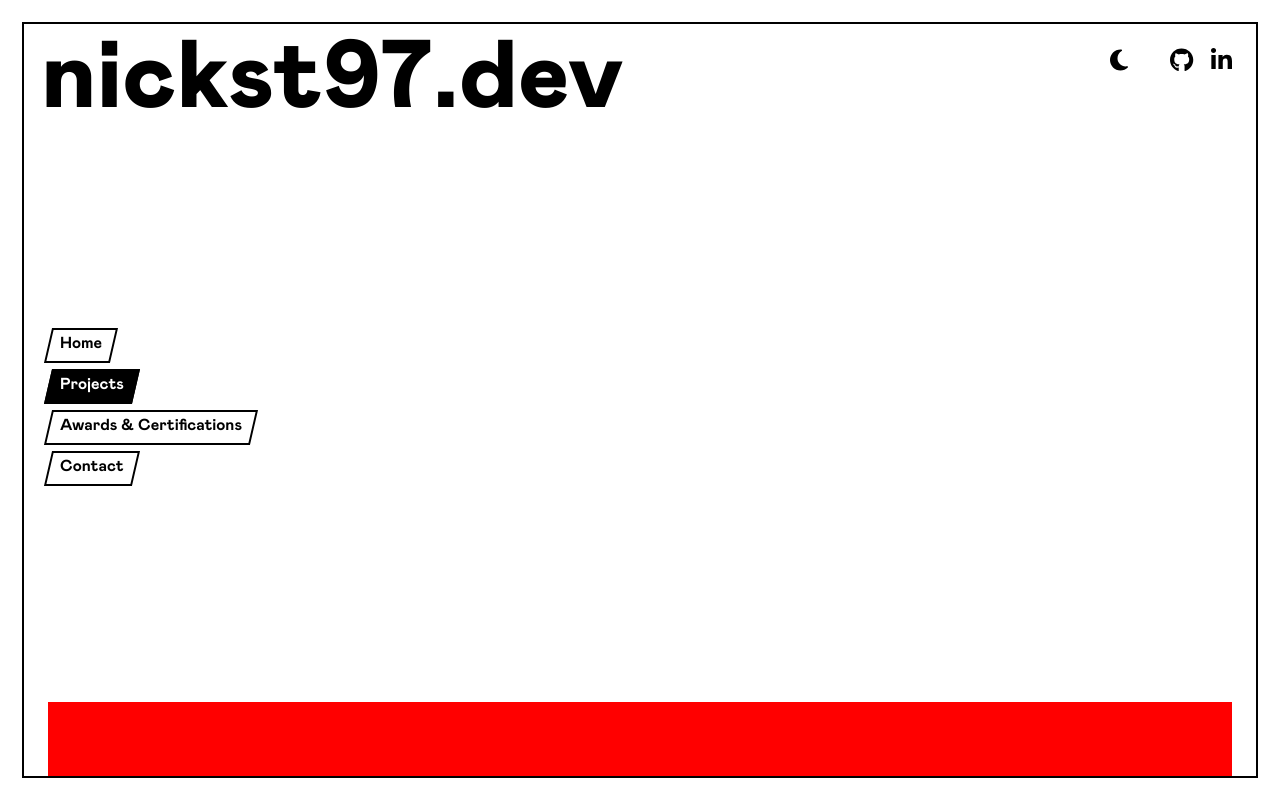
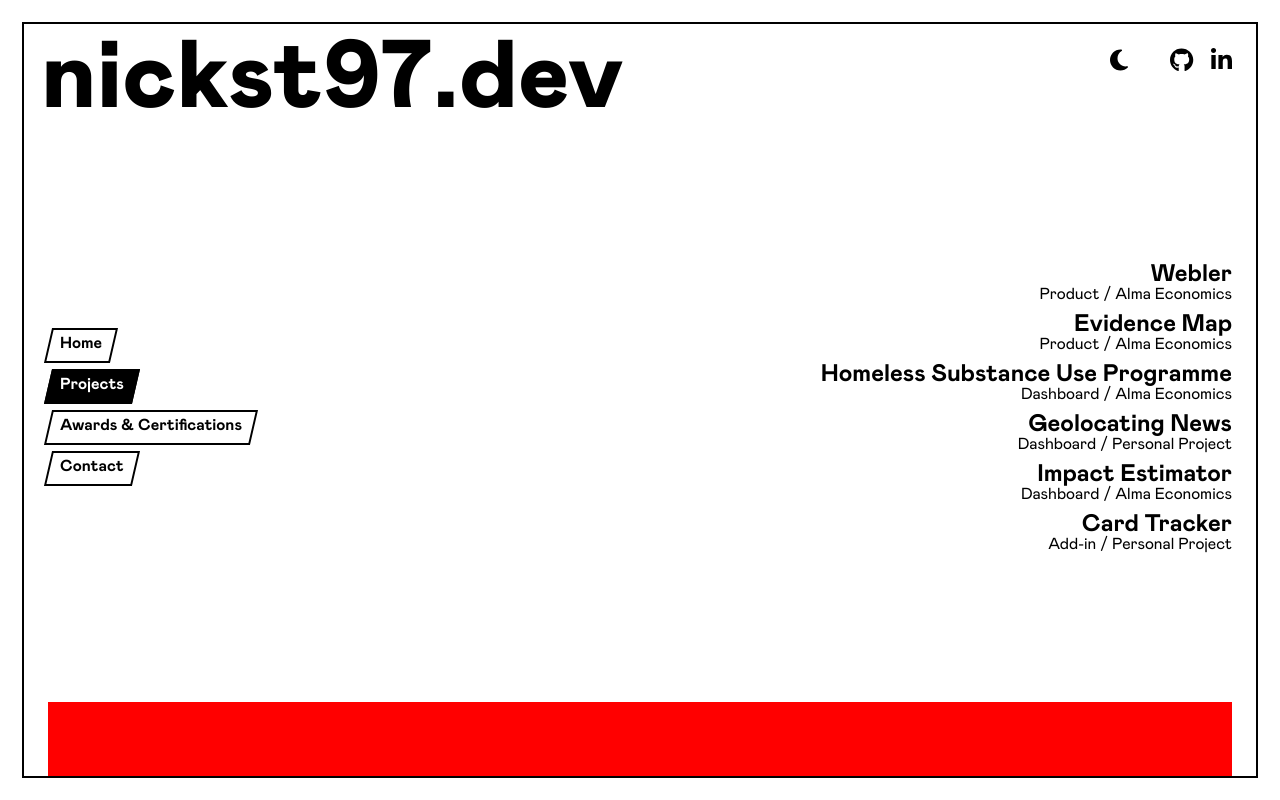
Before and after one commit to nickst97/nickst97.github.io, a React (Create React App) app: page / in a window 1280 px wide. Both pictures are taken after a click on the button "Projects". Built offline with nearby package versions, Linux system fonts and the light colour scheme.

Commit message:
Added dumb links to projects

```diff
--- a/src/components/sections/AwardsCertifications.jsx
+++ b/src/components/sections/AwardsCertifications.jsx
@@ -13,7 +13,13 @@ export default function AwardsCertifications() {
 	return (
 		<section id="section-awards-certifications">
 			{awardsCertificationsItems.map((awardsCertificationsItem) => (
-				<div className="section-item">
+				<div
+					className="section-item"
+					id={
+						"awards-cerification-container-" +
+						awardsCertificationsItem.title
+					}
+				>
 					<div className="section-item-title">
 						{awardsCertificationsItem.title}
 					</div>
--- a/src/components/sections/Projects.jsx
+++ b/src/components/sections/Projects.jsx
@@ -1,5 +1,59 @@
 import "../../css/Projects.css";
 
+const projectItems = [
+	{
+		title: "Webler",
+		description: "Product / Alma Economics",
+		link: "https://www.google.com",
+	},
+	{
+		title: "Evidence Map",
+		description: "Product / Alma Economics",
+		link: "https://www.google.com",
+	},
+	{
+		title: "Homeless Substance Use Programme",
+		description: "Dashboard / Alma Economics",
+		link: "https://www.google.com",
+	},
+	{
+		title: "Geolocating News",
+		description: "Dashboard / Personal Project",
+		link: "https://www.google.com",
+	},
+	{
+		title: "Impact Estimator",
+		description: "Dashboard / Alma Economics",
+		link: "https://www.google.com",
+	},
+	{
+		title: "Card Tracker",
+		description: "Add-in / Personal Project",
+		link: "https://www.google.com",
+	},
+];
+
 export default function Projects() {
-	return <section id="section-projects"></section>;
+	return (
+		<section id="section-awards-certifications">
+			{projectItems.map((projectItem) => (
+				<a
+					className="section-item"
+					id={"project-container-" + projectItem.title}
+					href={
+						projectItem.link
+					} /*TODO: add links, at the end of the project */
+					target="_blank"
+					rel="noopener noreferrer"
+				>
+					<div className="section-item-title">
+						{projectItem.title}
+					</div>
+					<div className="section-item-description">
+						{projectItem.description}
+					</div>
+				</a>
+			))}
+		</section>
+	);
 }
--- a/src/css/AwardsCertifications.css
+++ b/src/css/AwardsCertifications.css
@@ -0,0 +1,3 @@
+#section-awards-certifications > a {
+	cursor: pointer;
+}
```
